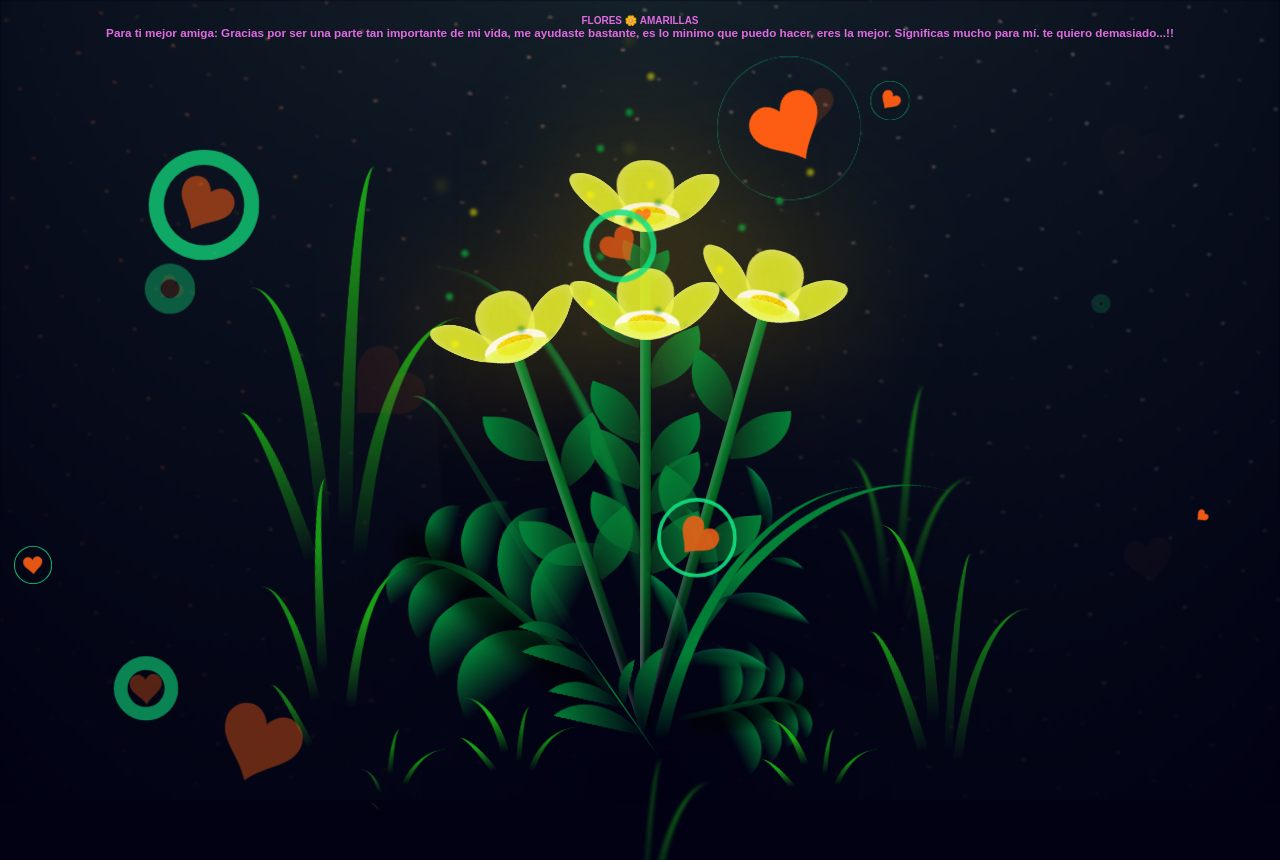
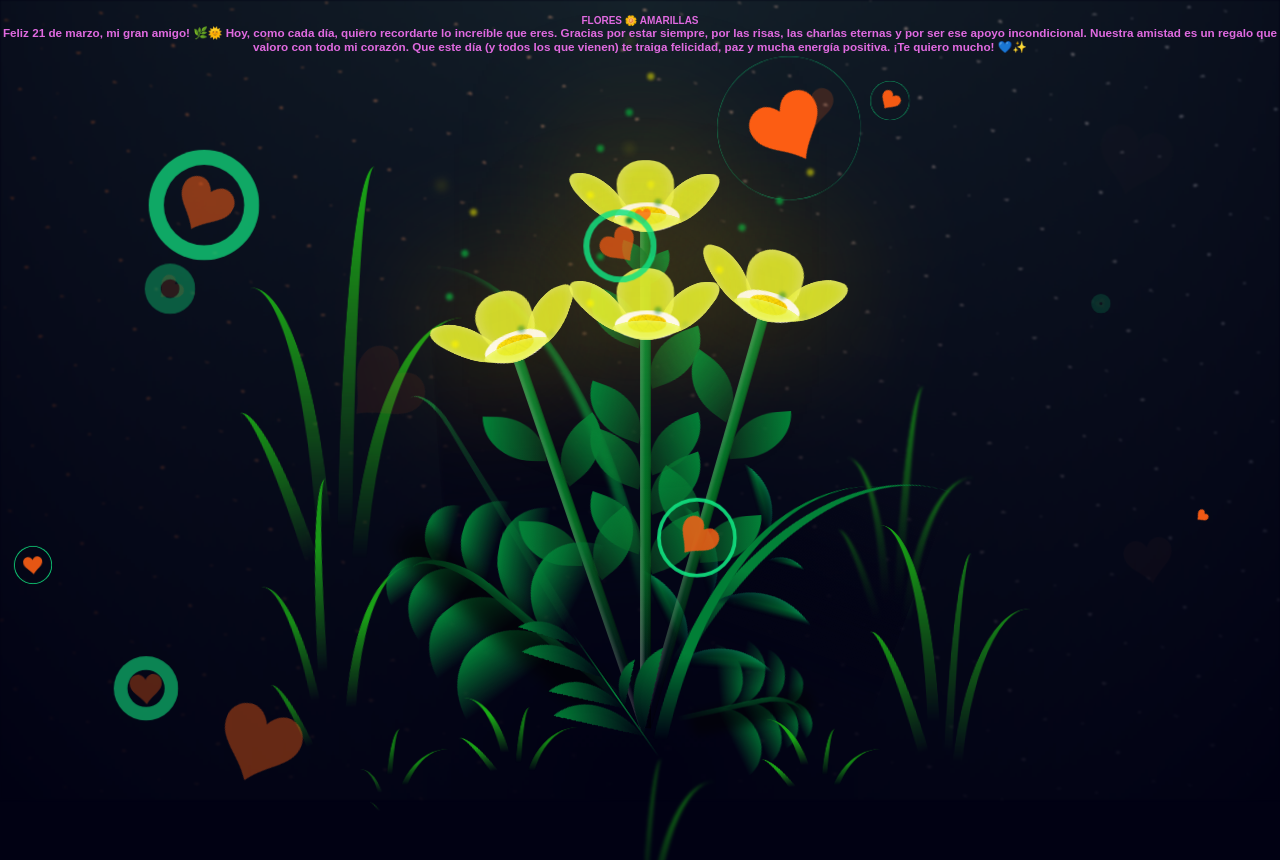
Before and after one commit to BreynerPearson/Floresbff, a plain HTML site: page index.html in a window 1280 px wide. Shown: the top 860 px of the page. Drawn offline with Linux system fonts and the light colour scheme; a script that the page names is missing.

Commit message:
Update index.html

```diff
--- a/index.html
+++ b/index.html
@@ -14,10 +14,12 @@
 FLORES
 <span class="yellow-flower">&#127804;</span>
 AMARILLAS
-<h3 >Para ti mejor amiga:
-    Gracias por ser una parte tan importante de mi vida, me ayudaste bastante, es lo minimo que puedo hacer, eres la mejor.
-    Significas mucho para mí.
-    te quiero demasiado...!!</h3>
+<h3 >Feliz 21 de marzo, mi gran amigo! 🌿🌞
+
+Hoy, como cada día, quiero recordarte lo increíble que eres. Gracias por estar siempre, por las risas, las charlas eternas y por ser ese apoyo incondicional. Nuestra amistad es un regalo que valoro con todo mi corazón.
+
+Que este día (y todos los que vienen) te traiga felicidad, paz y mucha energía positiva. ¡Te quiero mucho! 💙✨
+    </h3>
 </div>
 <div class="night"></div>
 <div class="flowers">
```
